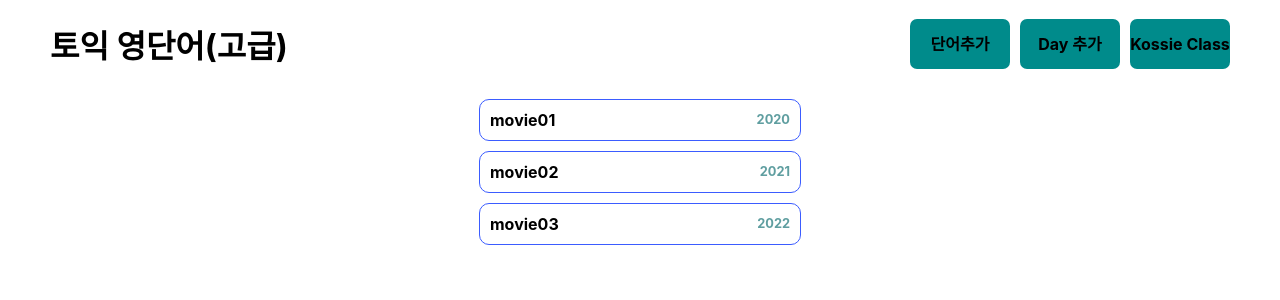
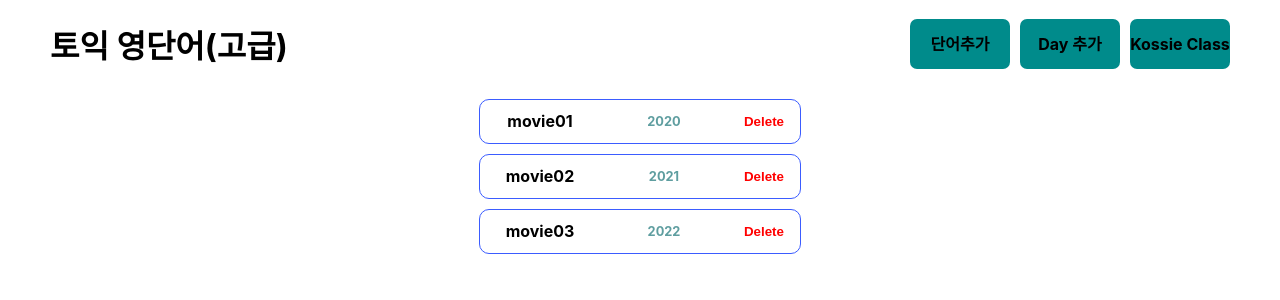
Before and after one commit to Blossssom/StudyRepo, a React (Create React App) app: page /kossie_class/react_loop in a window 1280 px wide. Shown: the top 300 px of the page. Built offline with nearby package versions, Linux system fonts and the light colour scheme.

Commit message:
2022-02-04 3:34 commit for study [dataDelete, ErrorMessage, Fragment]

```diff
--- a/src/Components/kossie-class/KossieIn.jsx
+++ b/src/Components/kossie-class/KossieIn.jsx
@@ -26,7 +26,7 @@ function KossieIn() {
                 <Link to={"/kossie_class/react_loop"}>ReactLoop</Link>
             </div>
             <div className="link-in">
-                <Link to={"/kossie_class/movie_list"}>ReactLoop</Link>
+                <Link to={"/kossie_class/movie_list"}>MovieList</Link>
             </div>
         </div>
     );
--- a/src/Components/kossie-class/MovieList.jsx
+++ b/src/Components/kossie-class/MovieList.jsx
@@ -3,17 +3,19 @@ import Movie from "./kossie-componetns/Movie";
 import MovieForm from "./kossie-componetns/MovieForm";
 
 function MovieList() {
-    const [movies, setMovies] = useState([
-        {title: 'movie01', years: 2020, id: 0},
-        {title: 'movie02', years: 2021, id: 1},
-        {title: 'movie03', years: 2022, id: 2},
-    ]);
+    const [movies, setMovies] = useState([]);
 
-    const renderMovies = movies.map((movie) => {
+    const deleteMovie = (id) => {
+        setMovies(movies.filter((item) => {
+            return(item.id !== id);
+        }));
+    };
+
+    const renderMovies = movies.length ? movies.map((movie) => {
         return(
-            <Movie movieData={movie} key={movie.id} />
+            <Movie movieData={movie} key={movie.id} deleteMovie={deleteMovie} />
         );
-    });
+    }) : 'Not Found Movie';
 
     const addMovie = (movie) => {
         setMovies([
--- /dev/null
+++ b/src/Components/kossie-class/kossie-componetns/InputField.jsx
@@ -0,0 +1,10 @@
+function InputField(props) {
+    return(
+        <>
+            <input type={props.type} placeholder={props.placeholder} value={props.value} onChange={props.onChange} />
+            <div style={{color: 'red'}}>{props.errorMessage}</div>
+        </>
+    );
+}
+
+export default InputField;
--- a/src/Components/kossie-class/kossie-componetns/Movie.jsx
+++ b/src/Components/kossie-class/kossie-componetns/Movie.jsx
@@ -1,9 +1,16 @@
 function Movie(props) {
+
+    function deleteAction() {
+        props.deleteMovie(props.movieData.id);
+    }
 
     return(
         <div className="movie-list">
             <div className="movie-title">{props.movieData.title}</div>
             <div className="movie-years">{props.movieData.years}</div>
+            <div className="movie-list-delete">
+                <button onClick={deleteAction}>Delete</button>
+            </div>
         </div>
     );
 }
--- a/src/Components/kossie-class/kossie-componetns/MovieForm.jsx
+++ b/src/Components/kossie-class/kossie-componetns/MovieForm.jsx
@@ -1,35 +1,60 @@
-import { useState } from "react";
+import { useEffect, useState } from "react";
+import InputField from "./InputField";
 
 function MovieForm(props) {
 
     const [movieTitle, setMovieTitle] = useState('');
     const [movieYears, setMovieYears] = useState('');
+    const [titleError, setTitleError] = useState('');
+    const [yearError, setYearError] = useState('');
+    // console.log(titleError);
 
     const resetForm = () => {
         setMovieTitle('');
         setMovieYears('');
+    };
+
+    const resetError = () => {
+        setTitleError('');
+        setYearError('');
+    };
+
+    const validateForm = () => {
+        resetError();
+        let validated = true;
+
+        if(!movieTitle) {
+            setTitleError('Please input title');
+            validated = false;
         }
+
+        if(!movieYears) {
+            setYearError('Please input year');
+            validated = false;
+        }
+        return validated;
+    };
 
     const submitAction = (event) => {
         event.preventDefault();
+
+        if(validateForm()) {
             props.addMovie(
                 {
                     title: movieTitle,
                     years: movieYears,
-                id: props.movies[props.movies.length - 1].id + 1
+                    id: props.movies[0] ? props.movies[props.movies.length - 1].id + 1 : 0
                 }
             );
+            resetError();
             resetForm();
+        }
     };
 
     return(
         <form onSubmit={submitAction}>
-            <input type="text" placeholder="Title of movie" value={movieTitle} onChange={(e) => {
-                setMovieTitle(e.target.value);
-            }} />
-            <input type="text" placeholder="Movie years" value={movieYears} onChange={(e) => {
-                setMovieYears(e.target.value);
-            }} />
+            <InputField type="text" placeholder="Movie title" value={movieTitle} errorMessage={titleError} onChange={(e) => {setMovieTitle(e.target.value)}} />
+            <InputField type="number" placeholder="Movie Year" value={movieYears} errorMessage={yearError} onChange={(e) => {setMovieYears(e.target.value)}} />
             <button type="submit">Add Movie</button>
         </form>
     );
--- a/src/Components/kossie-class/kossie.css
+++ b/src/Components/kossie-class/kossie.css
@@ -48,7 +48,23 @@ button {
   padding: 10px;
 }
 
+.movie-list .movie-title {
+  width: 100px;
+  overflow: hidden;
+  white-space: nowrap;
+  text-overflow: ellipsis;
+}
+
 .movie-list .movie-years {
   font-size: 0.8rem;
   color: cadetblue;
 }
+
+.movie-list-delete button {
+  background-color: unset;
+  color: red;
+  width: fit-content;
+  height: fit-content;
+  line-height: 20px;
+  margin: 0;
+}
```
Lines whose indentation alone changed are shown as unchanged.
